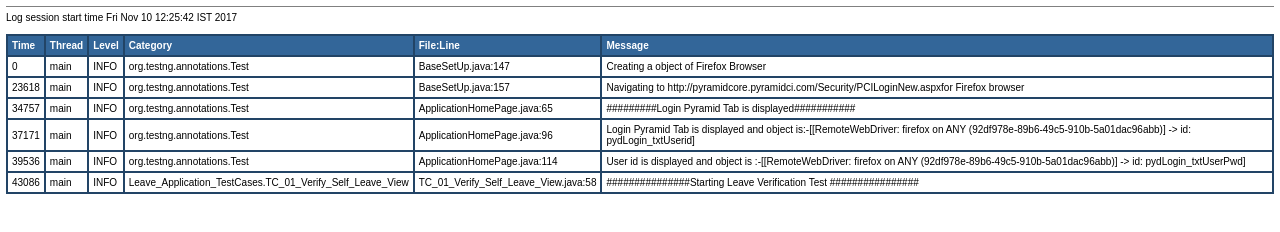
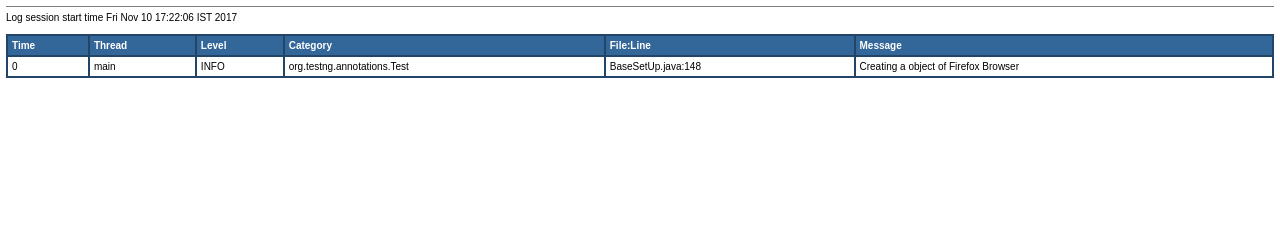
Before and after one commit to hkumar7878/SeleniumLatestProject1, a plain HTML site: page Ecommerce/application.html in a window 1280 px wide. Drawn offline with Linux system fonts and the light colour scheme.

Commit message:
Committing the latest changes

```diff
--- a/Ecommerce/application.html
+++ b/Ecommerce/application.html
@@ -11,7 +11,7 @@ th {background: #336699; color: #FFFFFF; text-align: left;}
 </head>
 <body bgcolor="#FFFFFF" topmargin="6" leftmargin="6">
 <hr size="1" noshade>
-Log session start time Fri Nov 10 12:25:42 IST 2017<br>
+Log session start time Fri Nov 10 17:22:06 IST 2017<br>
 <br>
 <table cellspacing="0" cellpadding="4" border="1" bordercolor="#224466" width="100%">
 <tr>
@@ -28,51 +28,6 @@ Log session start time Fri Nov 10 12:25:42 IST 2017<br>
 <td title="main thread">main</td>
 <td title="Level">INFO</td>
 <td title="org.testng.annotations.Test category">org.testng.annotations.Test</td>
-<td>BaseSetUp.java:147</td>
+<td>BaseSetUp.java:148</td>
 <td title="Message">Creating a object of Firefox Browser</td>
 </tr>
-
-<tr>
-<td>23618</td>
-<td title="main thread">main</td>
-<td title="Level">INFO</td>
-<td title="org.testng.annotations.Test category">org.testng.annotations.Test</td>
-<td>BaseSetUp.java:157</td>
-<td title="Message">Navigating to http://pyramidcore.pyramidci.com/Security/PCILoginNew.aspxfor Firefox browser</td>
-</tr>
-
-<tr>
-<td>34757</td>
-<td title="main thread">main</td>
-<td title="Level">INFO</td>
-<td title="org.testng.annotations.Test category">org.testng.annotations.Test</td>
-<td>ApplicationHomePage.java:65</td>
-<td title="Message">#########Login Pyramid Tab is displayed###########</td>
-</tr>
-
-<tr>
-<td>37171</td>
-<td title="main thread">main</td>
-<td title="Level">INFO</td>
-<td title="org.testng.annotations.Test category">org.testng.annotations.Test</td>
-<td>ApplicationHomePage.java:96</td>
-<td title="Message">Login Pyramid Tab is displayed and object is:-[[RemoteWebDriver: firefox on ANY (92df978e-89b6-49c5-910b-5a01dac96abb)] -&gt; id: pydLogin_txtUserid]</td>
-</tr>
-
-<tr>
-<td>39536</td>
-<td title="main thread">main</td>
-<td title="Level">INFO</td>
-<td title="org.testng.annotations.Test category">org.testng.annotations.Test</td>
-<td>ApplicationHomePage.java:114</td>
-<td title="Message">User id is displayed and object is :-[[RemoteWebDriver: firefox on ANY (92df978e-89b6-49c5-910b-5a01dac96abb)] -&gt; id: pydLogin_txtUserPwd]</td>
-</tr>
-
-<tr>
-<td>43086</td>
-<td title="main thread">main</td>
-<td title="Level">INFO</td>
-<td title="Leave_Application_TestCases.TC_01_Verify_Self_Leave_View category">Leave_Application_TestCases.TC_01_Verify_Self_Leave_View</td>
-<td>TC_01_Verify_Self_Leave_View.java:58</td>
-<td title="Message">###############Starting Leave Verification Test ################</td>
-</tr>
```
Also changed, not shown: 13 other files.
